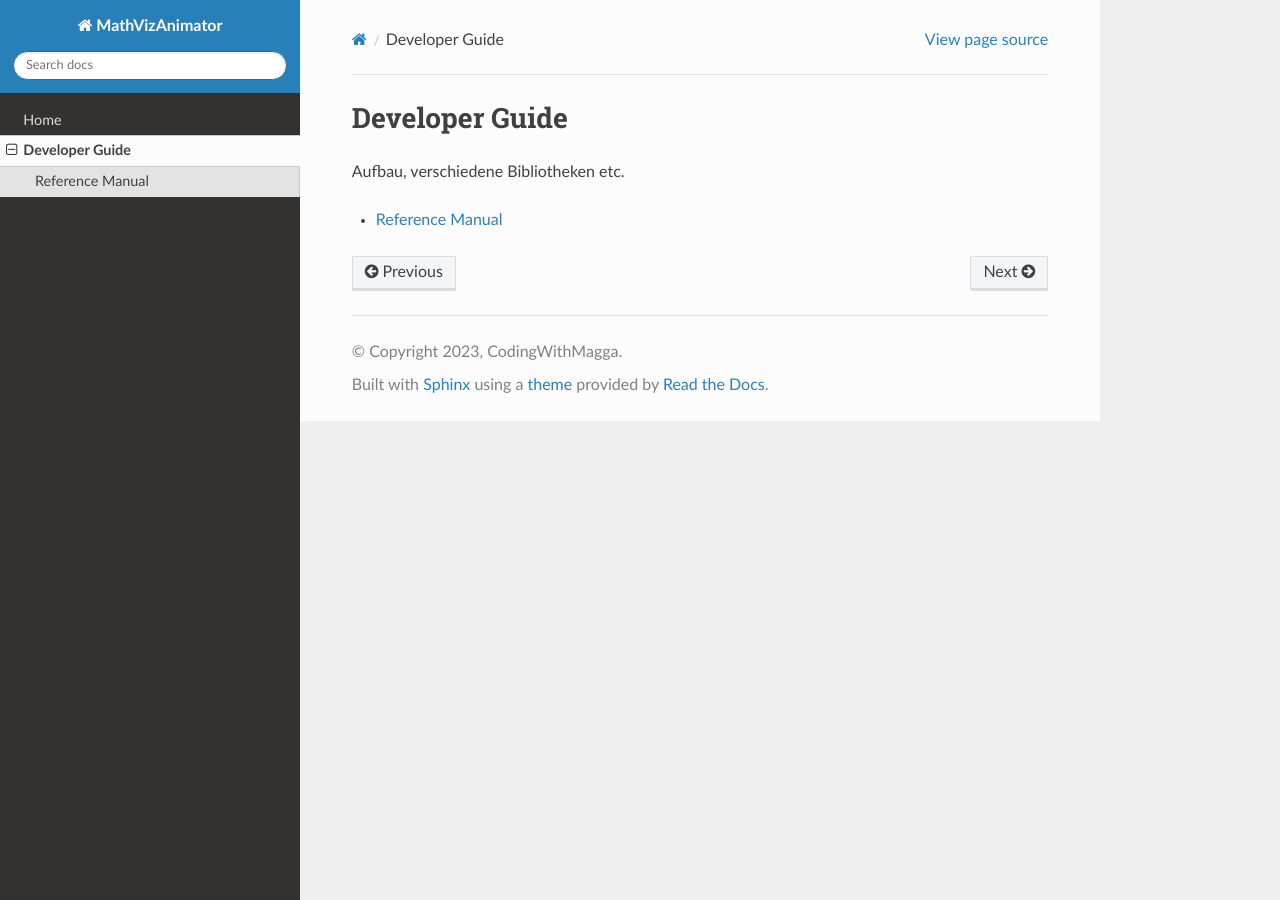
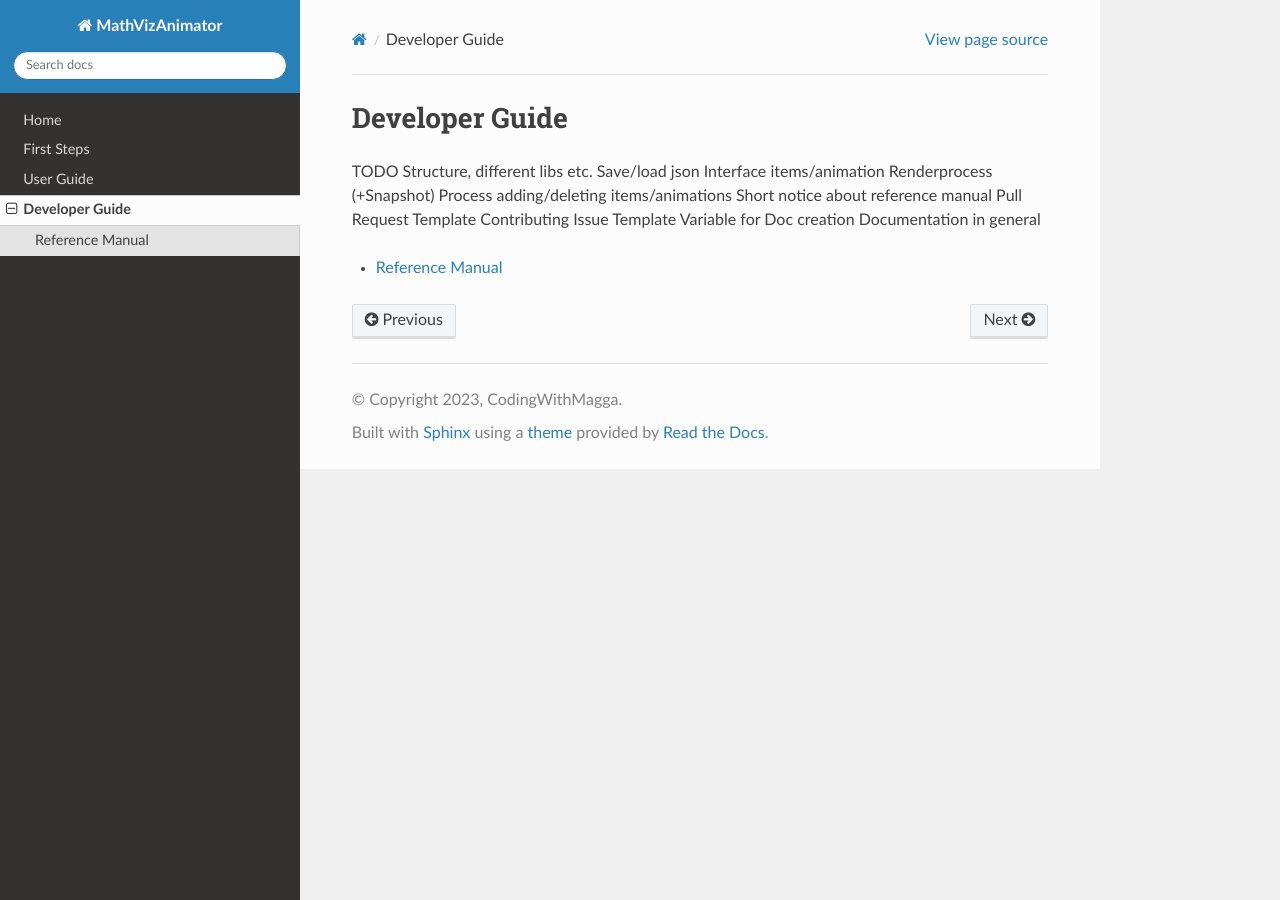
Before and after one commit to codingwithmagga/mathvizanimator, a Sphinx documentation site: the page built from docs/developer/index.rst, in a window 1280 px wide. Built offline with Sphinx 7.4.7 and the Read the Docs theme 2.0.0, drawn with Linux system fonts in a browser that asks for light colours.

Commit message:
Set structure for documentation

```diff
--- a/docs/developer/index.rst
+++ b/docs/developer/index.rst
@@ -1,7 +1,18 @@
 Developer Guide
 ===============
 
-Aufbau, verschiedene Bibliotheken etc.
+TODO
+Structure, different libs etc.
+Save/load json
+Interface items/animation
+Renderprocess (+Snapshot)
+Process adding/deleting items/animations
+Short notice about reference manual
+Pull Request Template
+Contributing
+Issue Template
+Variable for Doc creation
+Documentation in general
 
 .. toctree::
     :maxdepth: 2
--- a/docs/developer/reference/index.rst
+++ b/docs/developer/reference/index.rst
@@ -1,6 +1,7 @@
 Reference Manual
 ================
 
+TODO
 Reference Manual generated from doxygen
 
 .. doxygenclass:: AbstractItem
--- a/docs/index.rst
+++ b/docs/index.rst
@@ -3,8 +3,13 @@ Welcome to the documentation of MathVizAnimator!
 
 **MathVizAnimator** is a program to create mathematical based animations and render them into a video file. It is highly inspired by `manim <https://www.manim.community/>`_.
 
+TODO
+Introduction, maybe include Readme?
+
 .. toctree::
     :maxdepth: 2
 
     Home <self>
+    first_steps
+    user_guide/index
     developer/index
```
Also changed, not shown: docs/first_steps.rst (added, +8 -0 lines), docs/user_guide/index.rst (added, +11 -0 lines).
